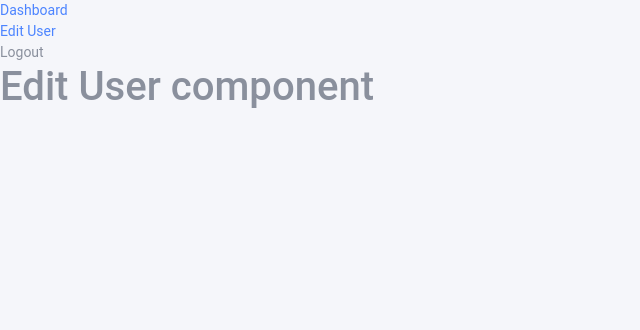
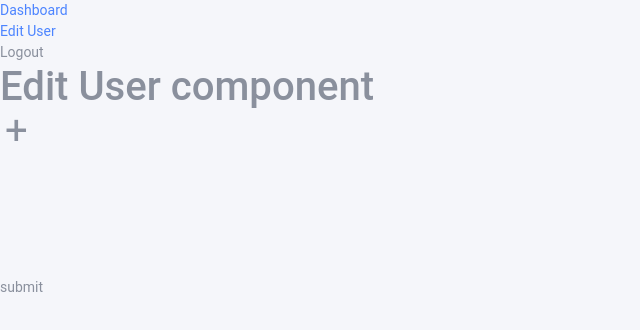
Before and after one commit to myworkar/angular_practise, an Angular app: page /admin/edit/user in a window 1280 px wide. Shown: the top 330 px of the page, without its empty margins (0-640 px from the left). Built offline with nearby package versions, Linux system fonts and the light colour scheme; sample sign-in values are in the browser's storage.

Commit message:
angular image form submittion

```diff
--- a/src/app/admin/user/edit-user/edit-user.component.html
+++ b/src/app/admin/user/edit-user/edit-user.component.html
@@ -1 +1,17 @@
 <h1>Edit User component</h1>
+
+<form novalidate="">
+    <div class="hg_40px">
+        <span class="add_40px">+</span>
+        <span class="select_file">
+            <input accept="image/gif,image/jpeg,image/png,image/jpg" type="file" name="selectfile" class="cnt_eft"
+                (change)="selfImageFiles($event)" multiple /></span>
+
+        <div *ngFor="let url of imagePath;let i =index;">
+            <img [src]="url" alt="image" width="100" height="100">
+        </div>
+    </div>
+
+</form>
+<br><br><br><br><br><br>
+<div (click)="submitUpdateDetails()">submit</div>
--- a/src/app/admin/user/edit-user/edit-user.component.ts
+++ b/src/app/admin/user/edit-user/edit-user.component.ts
@@ -1,6 +1,7 @@
 import { Component, OnInit } from '@angular/core';
 import { Router } from '@angular/router';
 import { HttpService } from '../../../services/httpService';
+import { Constant } from 'src/config/constant';
 
 @Component({
   selector: 'app-user',
@@ -15,4 +16,49 @@ export class EditUserComponent implements OnInit {
 
   }
 
+  imagePath = [];
+  imageFiles = [];
+
+  selfImageFiles(files: any) {
+    for (let index = 0; index < files.target.files.length; index++) {
+      this.imageFiles.push(files.target.files[index]);
+    }
+    this.imagePreview(files.target.files);
+  }
+
+  imagePreview(files: any) {
+    for (let file of files) {
+      let reader = new FileReader();
+      console.log("reader ---", file)
+      reader.readAsDataURL(file);
+      reader.onload = (e: any) => {
+        this.imagePath.push(e.target.result);
+      }
+    }
+  }
+
+  submitUpdateDetails() {
+    console.log("submit form");
+    if (!this.imageFiles.length) {
+      console.log(" no images available");
+      return;
+    }
+    let formData = new FormData();
+    for (let index = 0; index < this.imageFiles.length; index++) {
+      let fileData = this.imageFiles[index];
+      console.log("file data ", this.imageFiles[index])
+      formData.append("file " + index, this.imageFiles[index]);
+      formData.append("file_names", fileData.name);
+      //formData.set("file_name " + index, fileData.name);
+    }
+    this.http.post(Constant.server_url + '/edituser', formData).subscribe((data) => {
+      this.imageFiles = [];
+      this.imagePath = [];
+    },
+      (error: any) => {
+        this.imageFiles = [];
+        this.imagePath = [];
+        console.log("error while uploading file......" + error.status);
+      })
+  }
 }
--- a/src/app/login/login.component.ts
+++ b/src/app/login/login.component.ts
@@ -57,7 +57,7 @@ export class LoginComponent implements OnInit {
     }, error => {
       this.error.status = true;
       this.error.message = error.message || Error.login;
-      console.log(" error --> ", this.error);
+      console.log(" error --> ", error);
     })
   }
 }
```
